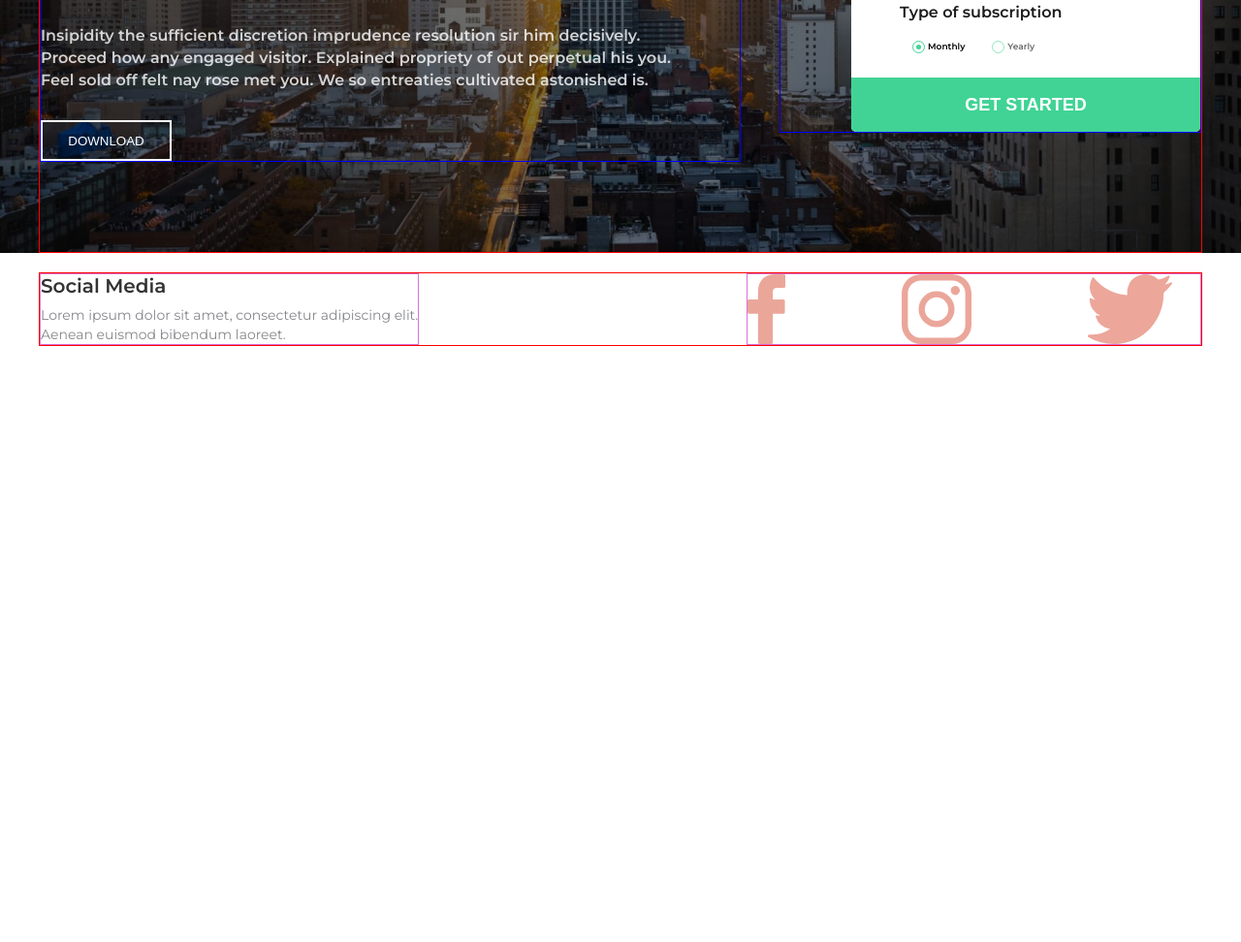
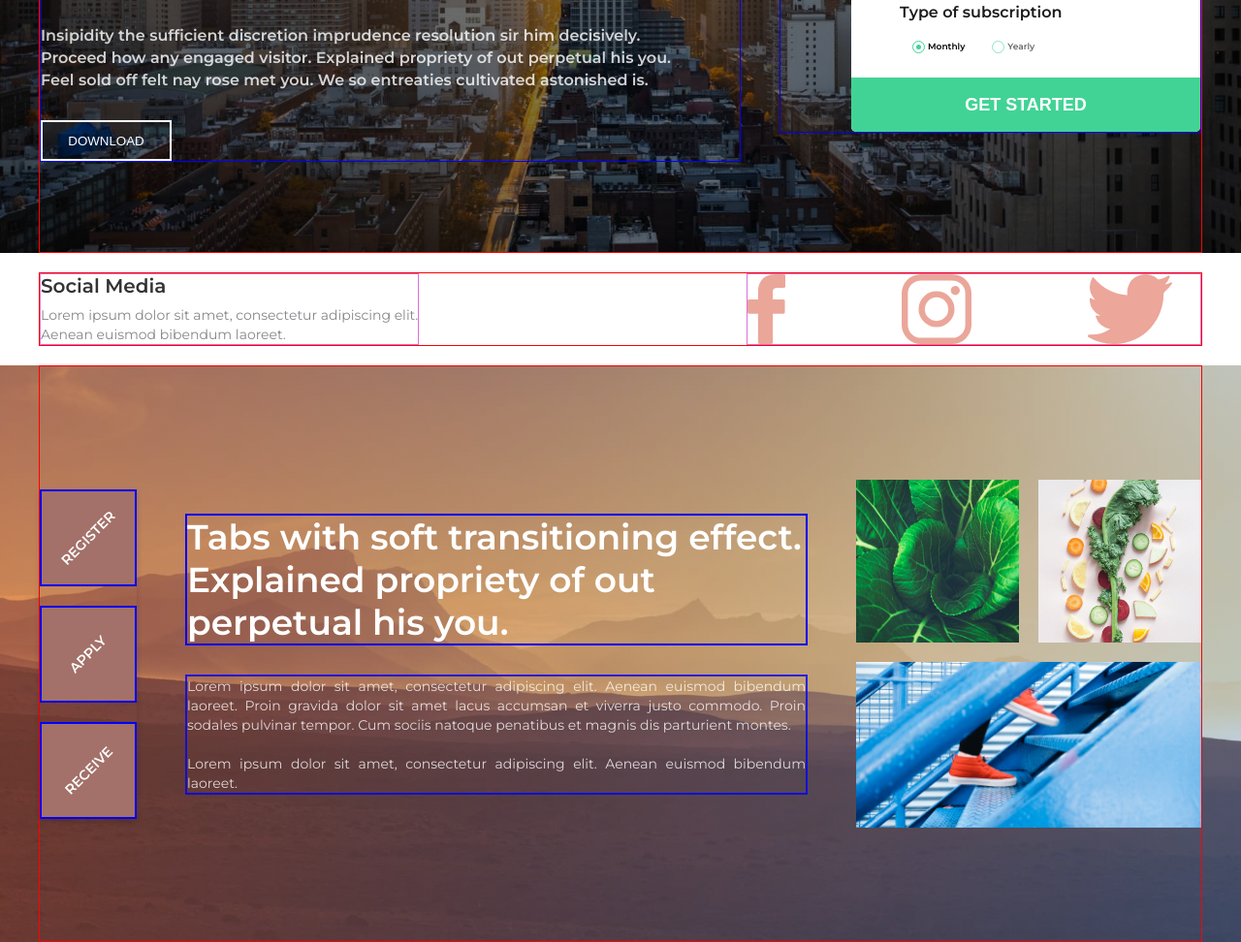
Before and after one commit to aurelijap/Praktikos-egzaminas, a website: page index.html in a window 1280 px wide. Shown: the part 450-1422 px from the top of the page at 97% size. Before the commit the page ends 827 px from the top, so only its background shows below. Drawn offline with Linux system fonts and the light colour scheme.

Commit message:
Tabs block

```diff
--- a/index.html
+++ b/index.html
@@ -126,6 +126,41 @@
       </div>
     </div>
 
+    <!-- Tabs block -->
+    <div id="tabs-block">
+      <div class="content-width tabs-wrapper">
+        <div class="tabs-buttons">
+          <div class="tab">
+            <span>REGISTER</span>
+          </div>
+          <div class="tab">
+            <span>APPLY</span>
+          </div>
+          <div class="tab">
+            <span>RECEIVE</span>
+          </div>
+        </div>
+        <div class="tabs-text">
+          <h2>
+            Tabs with soft transitioning effect. Explained propriety of out perpetual his you.
+          </h2>
+          <p>
+            Lorem ipsum dolor sit amet, consectetur adipiscing elit. Aenean euismod bibendum
+            laoreet. Proin gravida dolor sit amet lacus accumsan et viverra justo commodo. Proin
+            sodales pulvinar tempor. Cum sociis natoque penatibus et magnis dis parturient montes. <br> <br>
+            Lorem ipsum dolor sit amet, consectetur adipiscing elit. Aenean euismod bibendum
+            laoreet.
+          </p>
+        </div>
+
+        <div class="tabs-img">
+          <img class="tabs-img1 first" src="img/cabbage.png" alt="cabbage" />
+          <img class="tabs-img1 second" src="img/fruits_vegetables.png" alt="fruits and vegetables" />
+          <img class="tabs-img2 third" src="img/red_shoes.png" alt="red shoes" />
+        </div>
+      </div>
+    </div>
+
     <!-- <script src="script.js"></script> -->
   </body>
 </html>
--- a/scss/style.scss
+++ b/scss/style.scss
@@ -20,3 +20,4 @@ body {
 @import 'header.scss';
 @import 'hero.scss';
 @import 'social.scss';
+@import 'tabs.scss';
--- /dev/null
+++ b/scss/tabs.scss
@@ -0,0 +1,92 @@
+#tabs-block {
+  height: 595px;
+  background: linear-gradient(270deg, rgba(102, 150, 226, 0.42), rgba(226, 120, 102, 0.42)),
+    url('../../img/tabs_background.jpg');
+  background-size: cover;
+  background-position: center;
+  display: flex;
+  justify-content: center;
+  .tabs-wrapper {
+    display: flex;
+    justify-content: space-between;
+    align-items: center;
+    gap: 50px;
+  }
+  .tabs-buttons {
+    display: flex;
+    justify-content: center;
+    flex-direction: column;
+    gap: 20px;
+    box-shadow: 0px 3px 6px rgba(0, 0, 0, 0.16);
+    .tab {
+      width: 100px;
+      height: 100px;
+      display: flex;
+      justify-content: center;
+      align-items: center;
+      background: rgba(163, 113, 105, 1);
+      border: 2px solid blue;
+      &:hover {
+        background-color: rgba(226, 120, 102, 1);
+      }
+      span {
+        transform: matrix(0.71, -0.71, 0.71, 0.71, 0, 0);
+        font-size: 14px;
+        font-weight: 600;
+        color: rgba(255, 255, 255, 1);
+        display: block;
+      }
+    }
+  }
+  .tabs-text {
+    h2,
+    p {
+      border: 2px solid blue;
+      color: rgba(255, 255, 255, 1);
+    }
+    h2 {
+      font-size: 36px;
+      font-weight: 600;
+      margin-bottom: 30px;
+    }
+    p {
+      font-size: 14px;
+      line-height: 20px;
+      text-align: justify;
+      opacity: 0.79;
+    }
+  }
+  .tabs-img {
+    flex: 1 0 356px;
+    display: grid;
+    grid-template-areas: 'firstimg secondimg' 'thirdimg thirdimg';
+    // grid-template-columns: ;
+    grid-gap: 20px;
+    .first {
+      grid-area: firstimg;
+    }
+    .second {
+      grid-area: secondimg;
+    }
+    .third {
+      grid-area: thirdimg;
+    }
+    .tabs-img1 {
+      max-width: 168px;
+      width: 100%;
+      height: auto;
+    }
+    .tabs-img2 {
+      max-width: 362px;
+      width: 100%;
+      height: auto;
+    }
+  }
+  img:hover {
+    background-color: rgba(226, 120, 102, 1);
+    opacity: 0.2 !important;
+    filter: alpha(opacity=70) !important;
+    box-shadow: 0 3px 6px rgba(0, 0, 0, 0.16) !important;
+    cursor: pointer;
+  }
+}
```
Also changed, not shown: app/css/style.css, img/cabbage.png (added), img/description-cursor-icon-with.png (added), img/fruits_vegetables.png (added), img/red_shoes.png (added), img/tabs_background.jpg (added), 1 other file.
